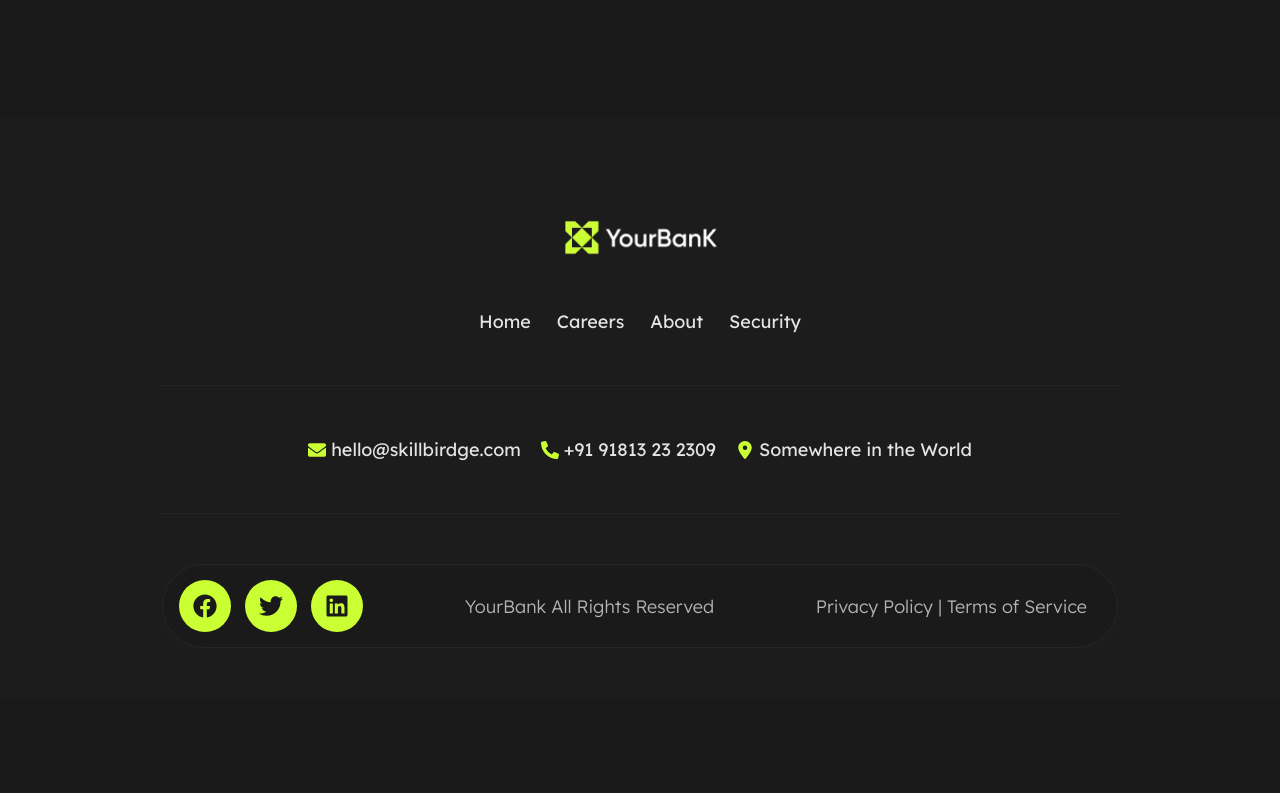
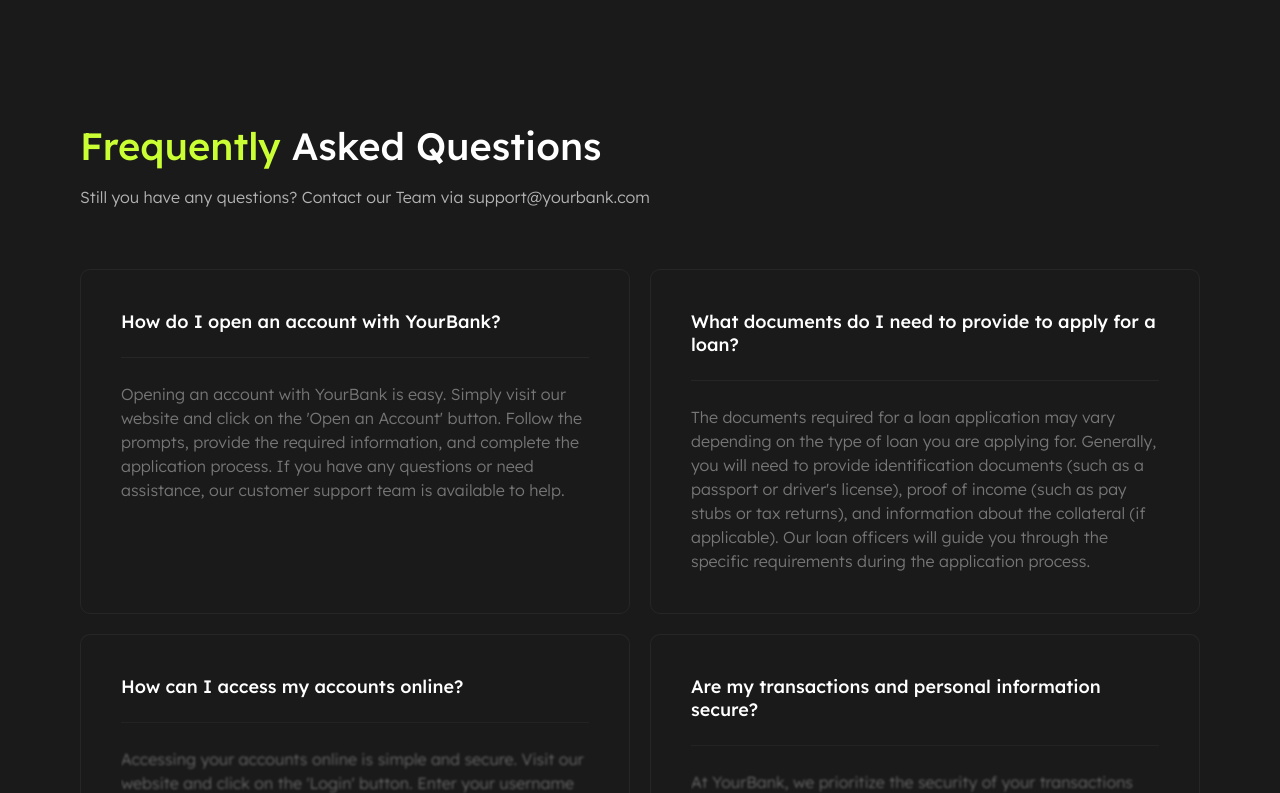
Before and after one commit to shaza-alkheder/YourBanK, a React (Vite) app: page /careers in a window 1280 px wide. Shown: the part 1109-1902 px from the top of the page. Before the commit the page ends 1807 px from the top, so only its background shows below. Built offline with nearby package versions, Linux system fonts and the light colour scheme; a web font is replaced by a local one.

Commit message:
update benefits section

```diff
--- a/src/pages/Careers/Careers.jsx
+++ b/src/pages/Careers/Careers.jsx
@@ -1,4 +1,5 @@
 import Benefits from "../../components/Sections/Benefits/Benefits"
+import FAQ from "../../components/Sections/FAQ/FAQ"
 import Container from "../../components/UI/Container/Container"
 
 
@@ -9,6 +10,9 @@
      <Container>
           <Benefits />
         </Container>
+          <Container>
+          <FAQ />
+        </Container>
    </main>
 
    </>
```
